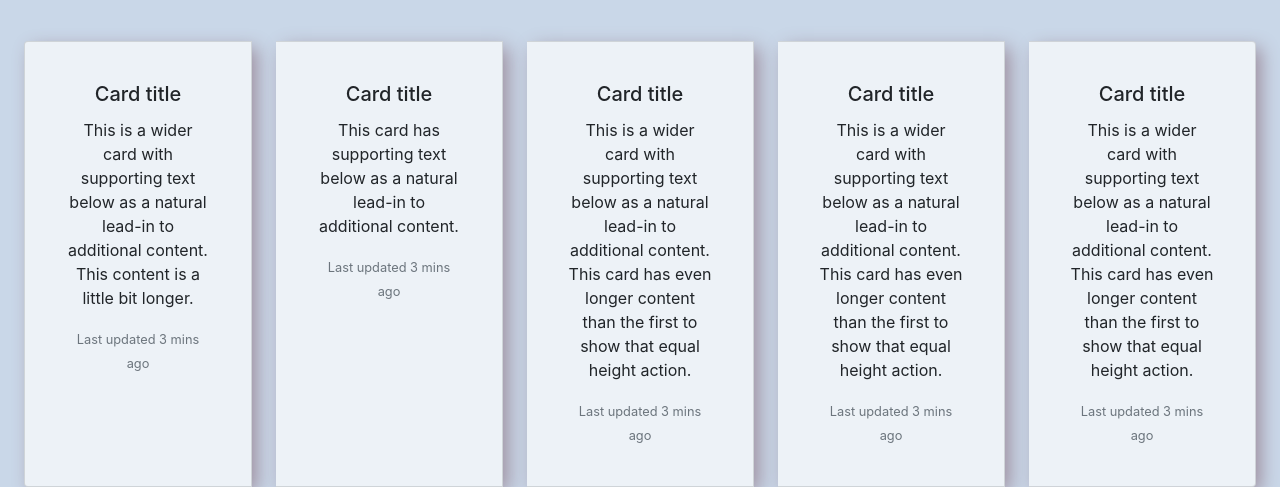
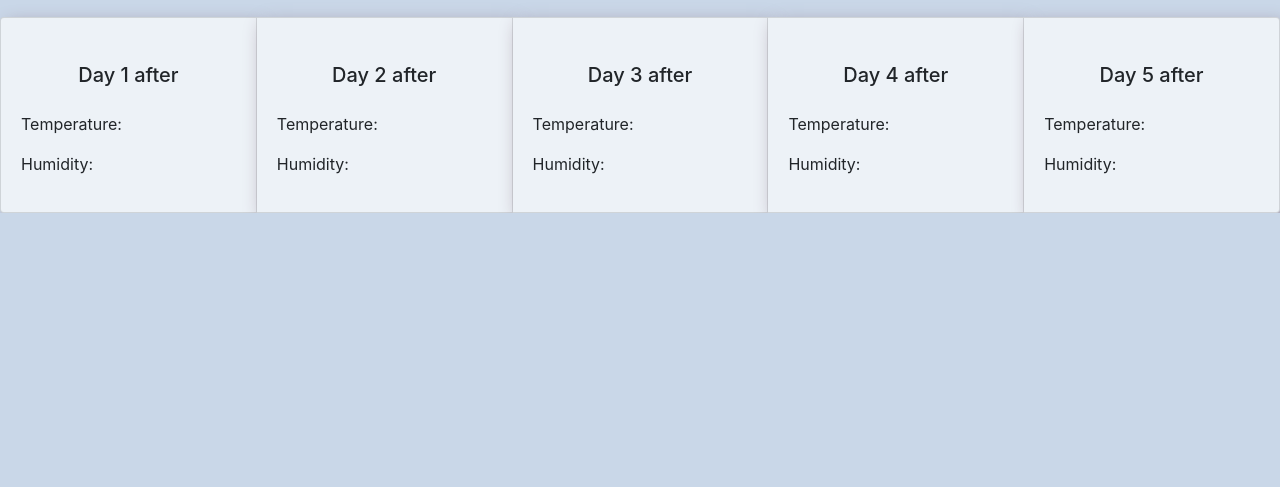
Before and after one commit to dvorav/06-Weather-App, a plain HTML site: page index.html in a window 1280 px wide. Shown: the part 670-1157 px from the top of the page. After the commit the page ends 883 px from the top, so only its background shows below. Drawn offline with nearby package versions, Linux system fonts and the light colour scheme.

Commit message:
added ids to html

```diff
--- a/assets/script.js
+++ b/assets/script.js
@@ -1 +1,4 @@
 console.log("Hello")
+let apiKey = "6c5b1d4ebd6321ec8c97f9ecea056e02"
+let url = "api.openweathermap.org/data/2.5/weather?q=newyork&appid=" + apiKey;
+console.log(url)
--- a/assets/style.css
+++ b/assets/style.css
@@ -16,8 +16,8 @@ input {
 
 
 }
-.smallCard {
-    padding: 20px;
+.card-title {
+    padding: 1px;
     margin: 1.5rem;
    text-align: center;
 }
--- a/index.html
+++ b/index.html
@@ -20,7 +20,6 @@
     <div class="row mr-4 ml-4">
       <!-- Empty column for spacing-->
 
-
       <!--   Left Sidebar -->
       <div class="card col-4">
         <div class="card-header">
@@ -39,14 +38,15 @@
       </div>
       <!-- Empty column for spacing-->
       <div class="col-1"></div>
+
       <!-- Current Temperature -->
       <div class="card col-7">
-        <div class="card-header">City name</div>
+        <div class="card-header" id="currentCity">City name</div>
         <div class="card-body">
-          <p class="card-text">Temperature:</p>
-          <p class="card-text">Humidity:</p>
-          <p class="card-text">Wind Speed:</p>
-          <p class="card-text">UV Index:</p>
+          <p class="card-text" id="currentTemp">Temperature:</p>
+          <p class="card-text" id="currentHumid">Humidity:</p>
+          <p class="card-text" id="currentWind">Wind Speed:</p>
+          <p class="card-text" id="currentUV">UV Index:</p>
         </div>
       </div>
     </div>
@@ -56,66 +56,37 @@
     <div class="card-group">
       <div class="card smallCard">
         <div class="card-body">
-            <h5 class="card-title">Card title</h5>
-            <p class="card-text">
-              This is a wider card with supporting text below as a natural
-              lead-in to additional content. This content is a little bit
-              longer.
-            </p>
-            <p class="card-text">
-              <small class="text-muted">Last updated 3 mins ago</small>
-            </p>
+          <h5 class="card-title">Day 1 after</h5>
+          <p id="temp1">Temperature:</p>
+          <p id="humid1">Humidity:</p>
         </div>
       </div>
       <div class="card smallCard">
         <div class="card-body">
-            <h5 class="card-title">Card title</h5>
-            <p class="card-text">
-              This card has supporting text below as a natural lead-in to
-              additional content.
-            </p>
-            <p class="card-text">
-              <small class="text-muted">Last updated 3 mins ago</small>
-            </p>
+          <h5 class="card-title">Day 2 after</h5>
+          <p id="temp2">Temperature:</p>
+          <p id="humid2">Humidity:</p>
         </div>
       </div>
       <div class="card smallCard">
         <div class="card-body">
-            <h5 class="card-title">Card title</h5>
-            <p class="card-text">
-              This is a wider card with supporting text below as a natural
-              lead-in to additional content. This card has even longer content
-              than the first to show that equal height action.
-            </p>
-            <p class="card-text">
-              <small class="text-muted">Last updated 3 mins ago</small>
-            </p>
+          <h5 class="card-title">Day 3 after</h5>
+          <p id="temp3">Temperature:</p>
+          <p id="humid3">Humidity:</p>
         </div>
       </div>
       <div class="card smallCard">
         <div class="card-body">
-            <h5 class="card-title">Card title</h5>
-            <p class="card-text">
-              This is a wider card with supporting text below as a natural
-              lead-in to additional content. This card has even longer content
-              than the first to show that equal height action.
-            </p>
-            <p class="card-text">
-              <small class="text-muted">Last updated 3 mins ago</small>
-            </p>
+          <h5 class="card-title">Day 4 after</h5>
+          <p id="temp4">Temperature:</p>
+          <p id="humid4">Humidity:</p>
         </div>
       </div>
-        <div class="card smallCard">
+      <div class="card smallCard" id="temp5">
         <div class="card-body">
-            <h5 class="card-title">Card title</h5>
-            <p class="card-text">
-              This is a wider card with supporting text below as a natural
-              lead-in to additional content. This card has even longer content
-              than the first to show that equal height action.
-            </p>
-            <p class="card-text">
-              <small class="text-muted">Last updated 3 mins ago</small>
-            </p>
+          <h5 class="card-title">Day 5 after</h5>
+          <p id="temp5">Temperature:</p>
+          <p id="humid5">Humidity:</p>
         </div>
       </div>
     </div>
```
Lines whose indentation alone changed are shown as unchanged.
